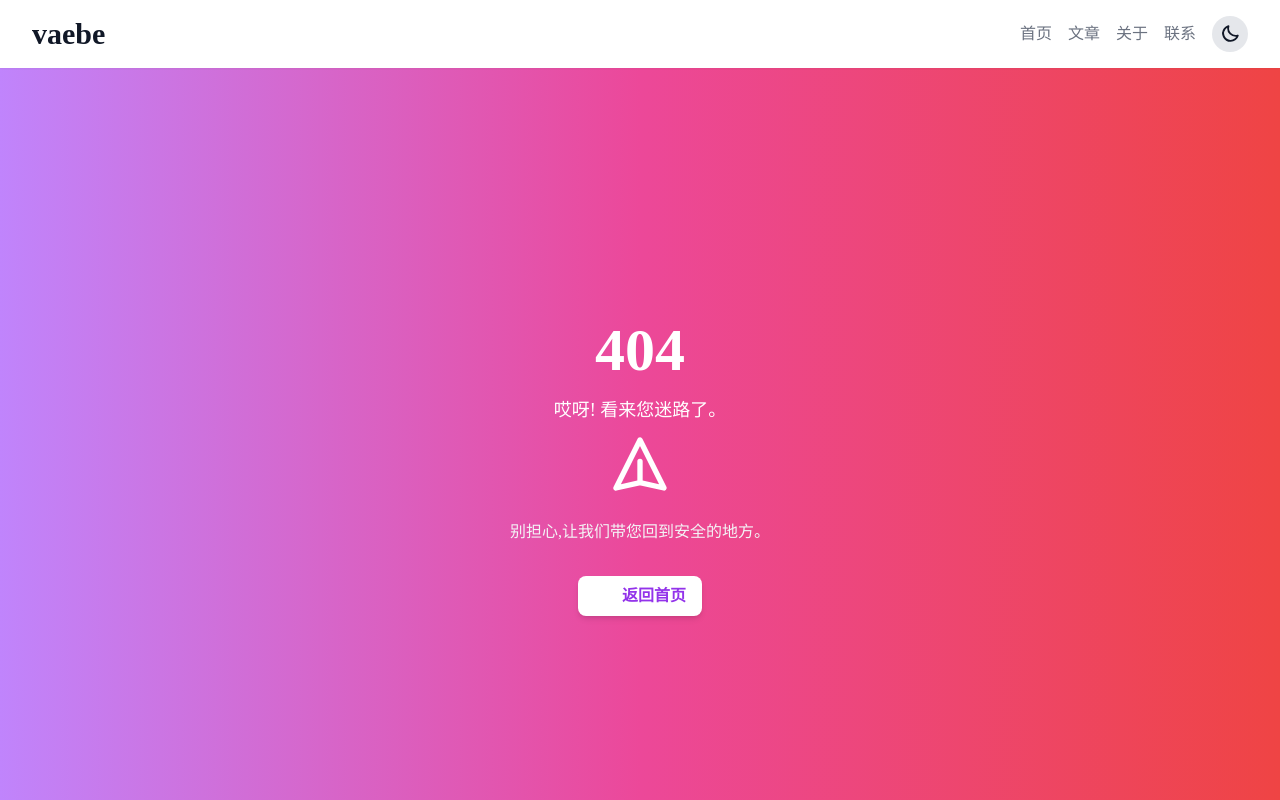
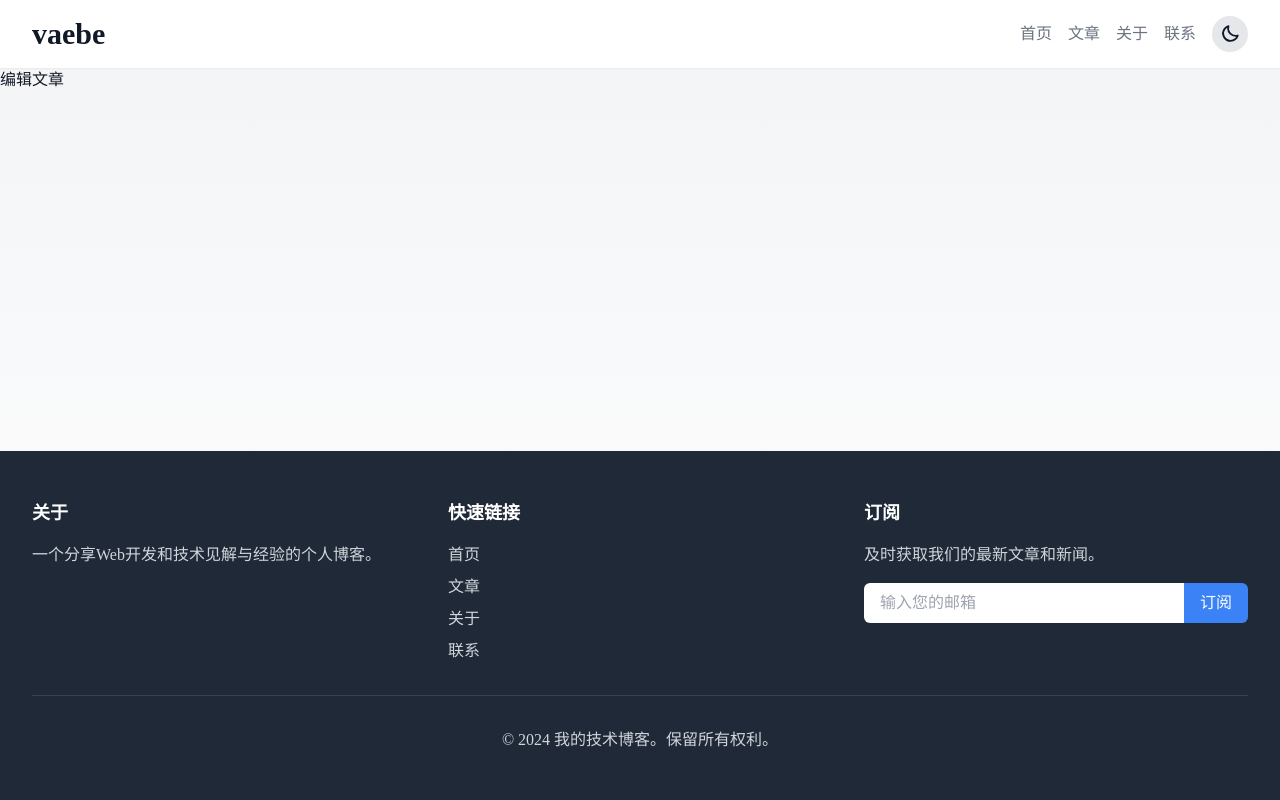
Before and after one commit to vaebe/blog, a Next.js app: page /article/edit in a window 1280 px wide. Before the commit this address had no page. Shown: the top 800 px of the page. Built offline with nearby package versions, Linux system fonts and the light colour scheme; some icons are missing.

Commit message:
feat(article): add article creation and editing pages with novel editor integration

```diff
--- /dev/null
+++ b/app/article/add/page.tsx
@@ -0,0 +1,5 @@
+export default function Component() {
+  return (
+    <div>添加文章</div>
+  )
+}
--- /dev/null
+++ b/app/article/edit/page.tsx
@@ -0,0 +1,5 @@
+export default function Component() {
+  return (
+    <div>编辑文章</div>
+  )
+}
--- a/package.json
+++ b/package.json
@@ -19,6 +19,7 @@
     "jsonwebtoken": "^9.0.2",
     "lucide-react": "^0.429.0",
     "next": "14.2.5",
+    "novel": "^0.5.0",
     "react": "^18",
     "react-dom": "^18",
     "tailwind-merge": "^2.5.2",
```
Also changed, not shown: 1 other file (tests, documents, lock files or other folders).
